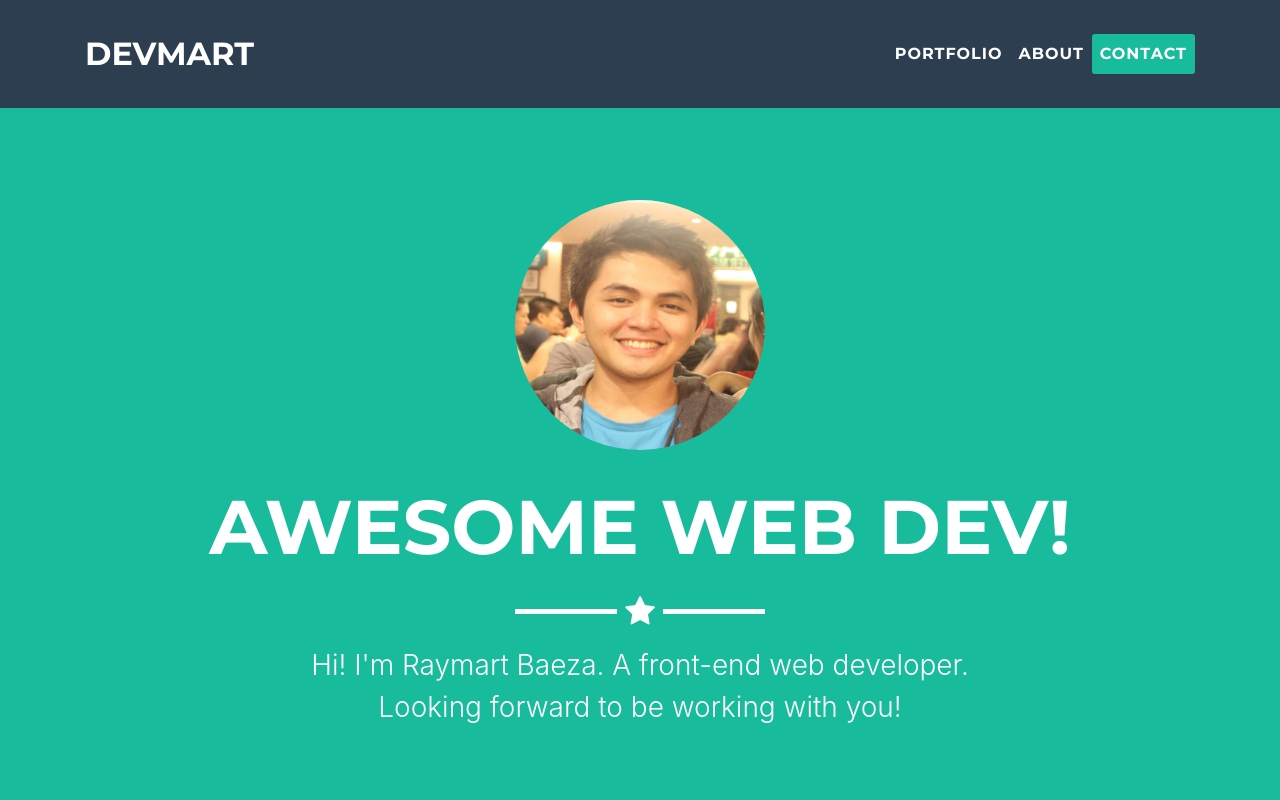
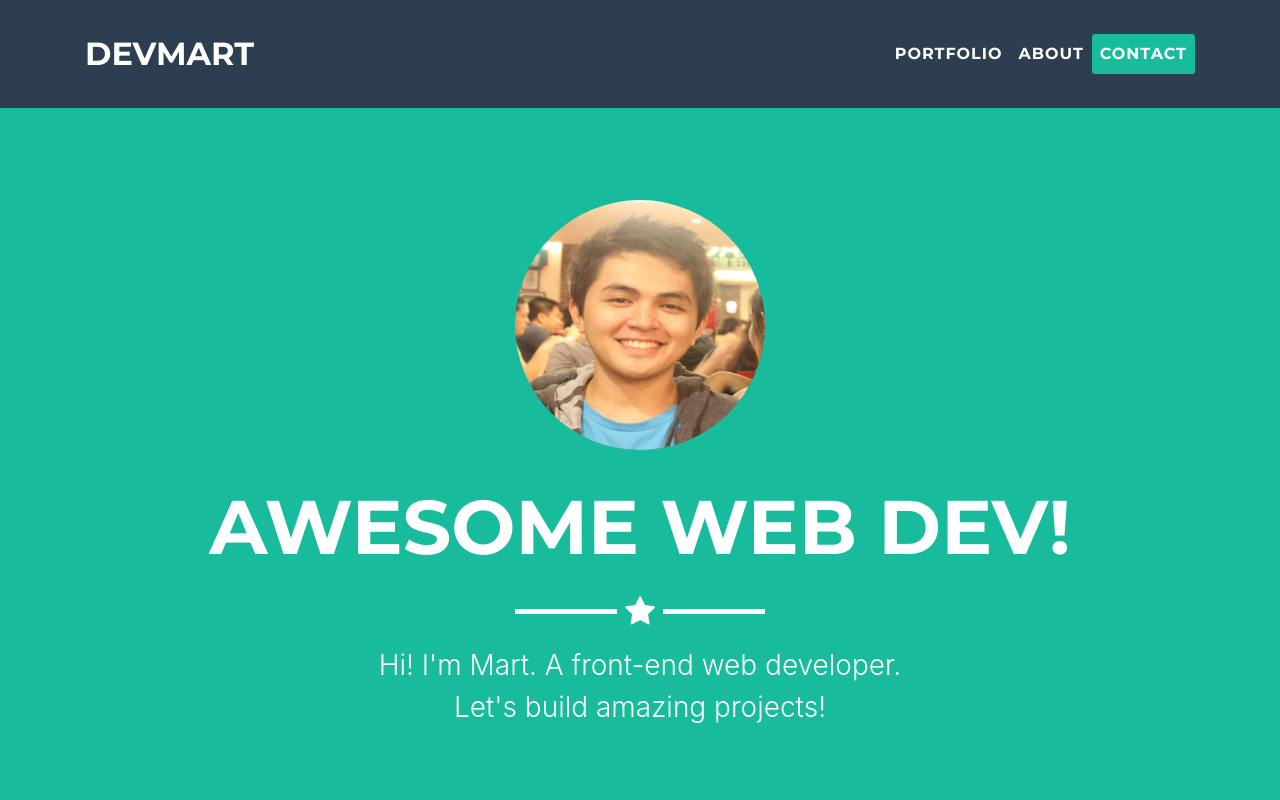
Before and after one commit to saintmart/my-dev-portfolio, a website with bundled scripts: page index.html in a window 1280 px wide. Shown: the top 800 px of the page. Built offline with nearby package versions, Linux system fonts and the light colour scheme.

Commit message:
Update index.html

```diff
--- a/index.html
+++ b/index.html
@@ -57,9 +57,8 @@
         <div class="intro-text">
           <span class="name">Awesome web dev!</span>
           <hr class="star-light">
-          <span class="skills">Hi! I'm Raymart Baeza. A front-end web developer.</span>
-          <p class="skills">Looking forward to be working with you!
-          </p>
+          <span class="skills">Hi! I'm Mart. A front-end web developer.</span>
+          <p class="skills">Let's build amazing projects!</p>
         </div>
       </div>
     </header>
```
